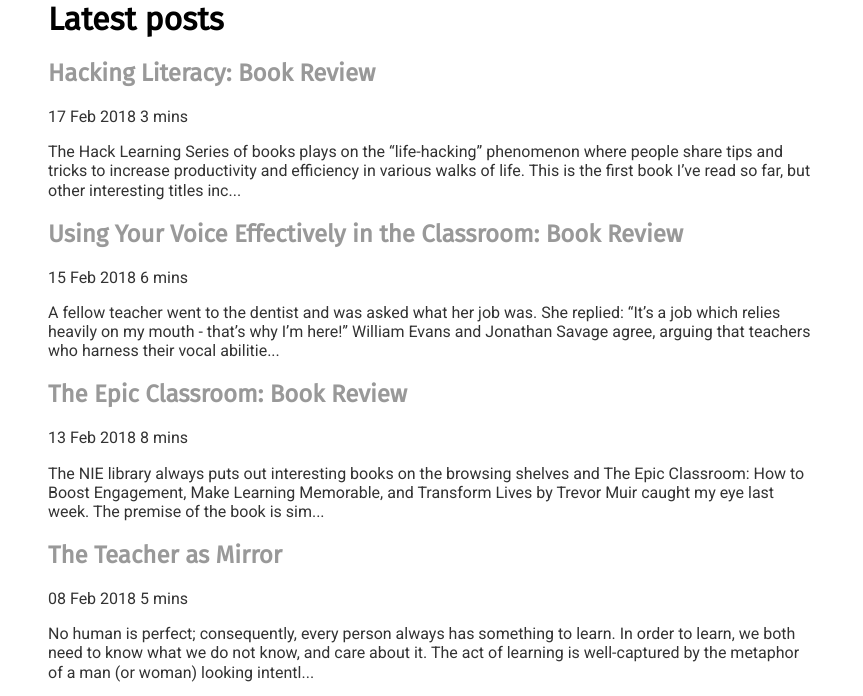
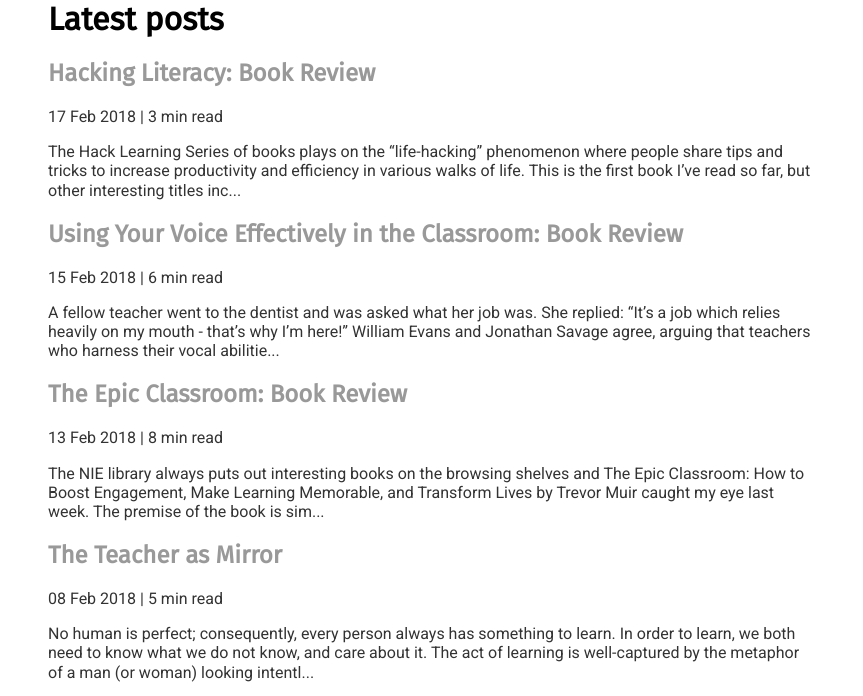
Before and after one commit to streakstrength/streakstrength.github.io, a Jekyll site: the page built from index.html, in a window 1280 px wide. Shown: the part 527-1223 px from the top of the page, without its empty margins (208-1071 px from the left). Built offline with Jekyll 4.4.1, drawn with Linux system fonts in a browser that asks for light colours; nearby versions of some CDN libraries.

Commit message:
Update index.html

```diff
--- a/index.html
+++ b/index.html
@@ -22,12 +22,12 @@ title: Sarah Tan Ruiqi
 			</a>
 		</h2>
 		<p class="meta">
-			{{ post.date | date_to_string }}
+			{{ post.date | date_to_string }} |
 			{% assign words = post.content | number_of_words %}
 				{% if words < 360 %}
-					1 min
+					1 min read
 				{% else %}
-					{{ words | divided_by:180 }} mins
+					{{ words | divided_by:180 }} min read
 					{% endif %}
 		</p>
 		</div>
```
